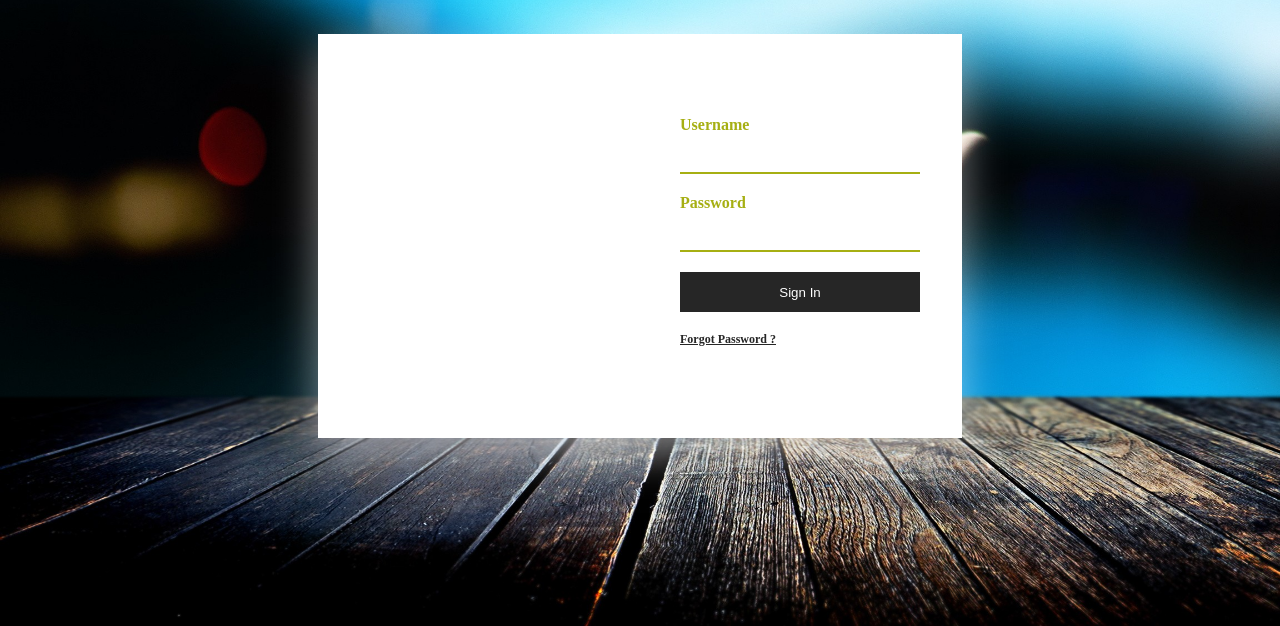
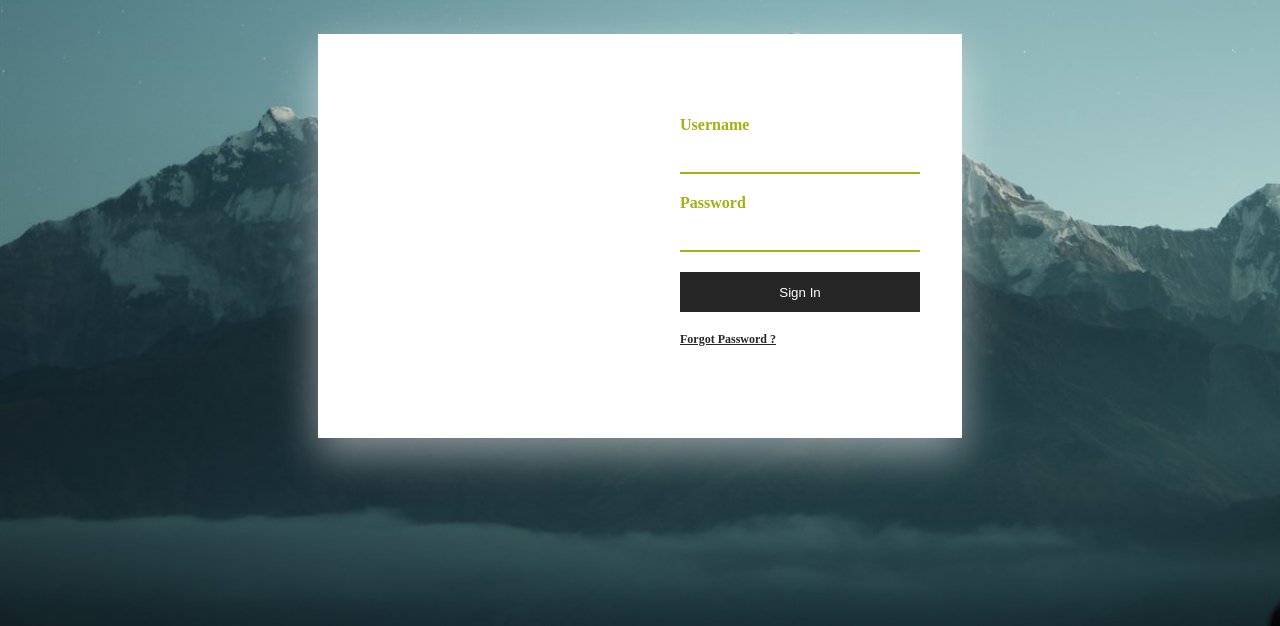
Before and after one commit to Kshitij0211/Question-Paper, a plain HTML site: page index.html in a window 1280 px wide. Shown: the part 174-800 px from the top of the page. Drawn offline with Linux system fonts and the light colour scheme.

Commit message:
Update style.css

```diff
--- a/style.css
+++ b/style.css
@@ -2,7 +2,7 @@ body
 {
  margin: 0;
  padding:0;
- background: url(boat.jpg);
+ background: url(121.jpg);
  background-size: cover;
  font-family: sans serif;
 }
```
